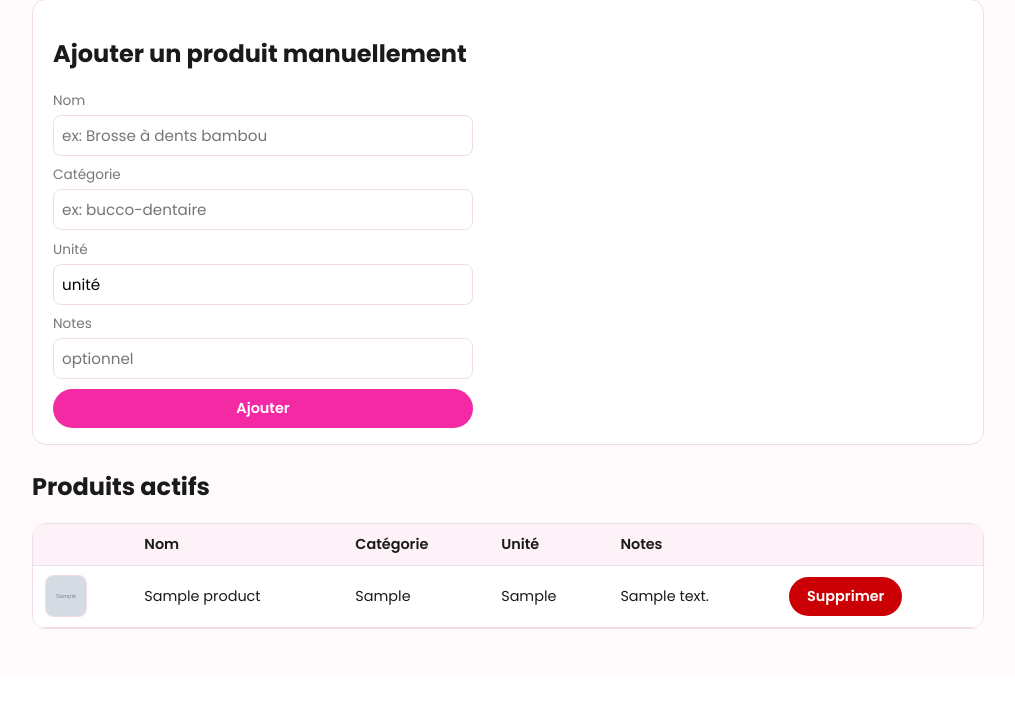
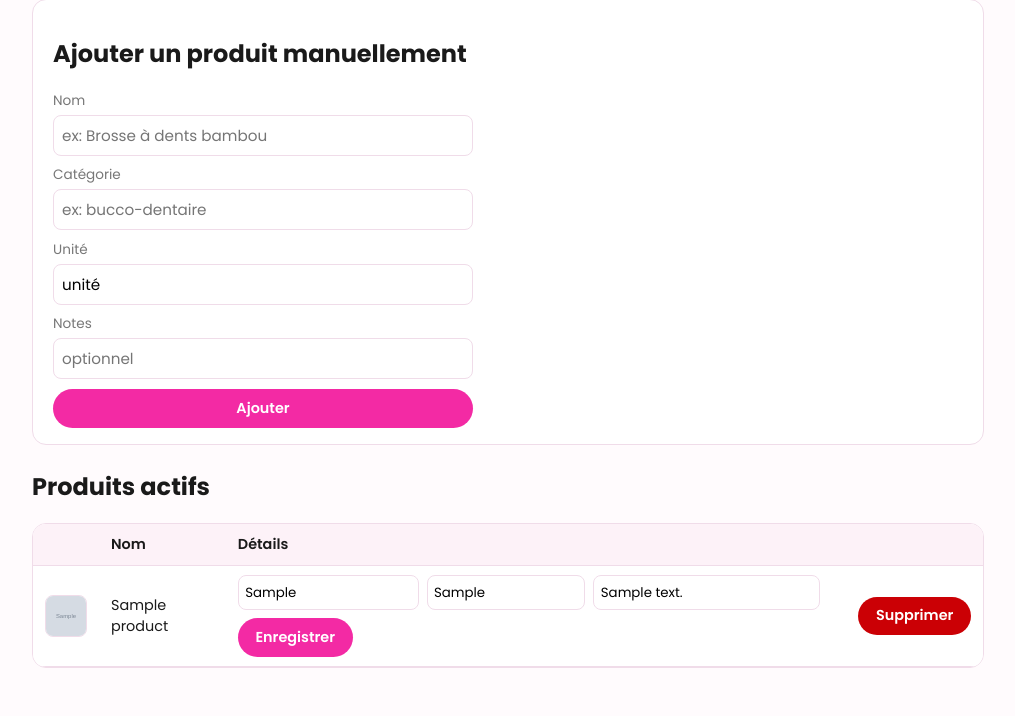
Before and after one commit to vouvrat/900care-tracker, a FastAPI app: page /products in a window 1280 px wide. Shown: the part 532-1248 px from the top of the page, without its empty margins (132-1147 px from the left). Before the commit the page ends 1161 px from the top, so only its background shows below. Run offline with FastAPI, Linux system fonts and the light colour scheme; tables that the repository leaves empty hold one stand-in row (values such as "Sample post"); grey boxes marked "Sample" are stand-in pictures; parts of the project's set-up code (start-up, migrations or seed data) failed here and were passed over.

Commit message:
Permet d'éditer catégorie/unité/notes d'un produit déjà suivi
Un produit ajouté via le toggle catalogue héritait d'une unité générique
("unité") sans moyen de l'ajuster. Le tableau "Produits actifs" propose
maintenant un formulaire inline (catégorie, unité, notes + Enregistrer)
par ligne, sur le même principe que le renommage des membres. Le nom
reste non modifiable pour ne pas casser l'appariement avec le catalogue
(le toggle retrouve un produit par son nom exact).

Co-Authored-By: Claude Sonnet 5 <noreply@anthropic.com>

```diff
--- a/app/templates/products.html
+++ b/app/templates/products.html
@@ -55,15 +55,20 @@
 {% else %}
 <div class="grid-wrap">
 <table class="grid">
-  <thead><tr><th></th><th>Nom</th><th>Catégorie</th><th>Unité</th><th>Notes</th><th></th></tr></thead>
+  <thead><tr><th></th><th>Nom</th><th>Détails</th><th></th></tr></thead>
   <tbody>
     {% for p in products %}
     <tr>
       <td>{% if p.image_url %}<img class="thumb" src="{{ p.image_url }}" alt="{{ p.name }}" loading="lazy">{% endif %}</td>
       <td>{{ p.name }}</td>
-      <td>{{ p.category }}</td>
-      <td>{{ p.unit }}</td>
-      <td>{{ p.notes }}</td>
+      <td>
+        <form method="post" action="/products/{{ p.id }}/update" class="inline-form product-edit">
+          <input type="text" name="category" value="{{ p.category }}" placeholder="Catégorie" size="12">
+          <input type="text" name="unit" value="{{ p.unit }}" placeholder="Unité" required size="10">
+          <input type="text" name="notes" value="{{ p.notes }}" placeholder="Notes" size="16">
+          <button type="submit">Enregistrer</button>
+        </form>
+      </td>
       <td>
         <form method="post" action="/products/{{ p.id }}/delete" onsubmit="return confirm('Supprimer ce produit ?');">
           <button type="submit" class="danger">Supprimer</button>
```
Also changed, not shown: app/routers/products.py (+18 -0 lines).
